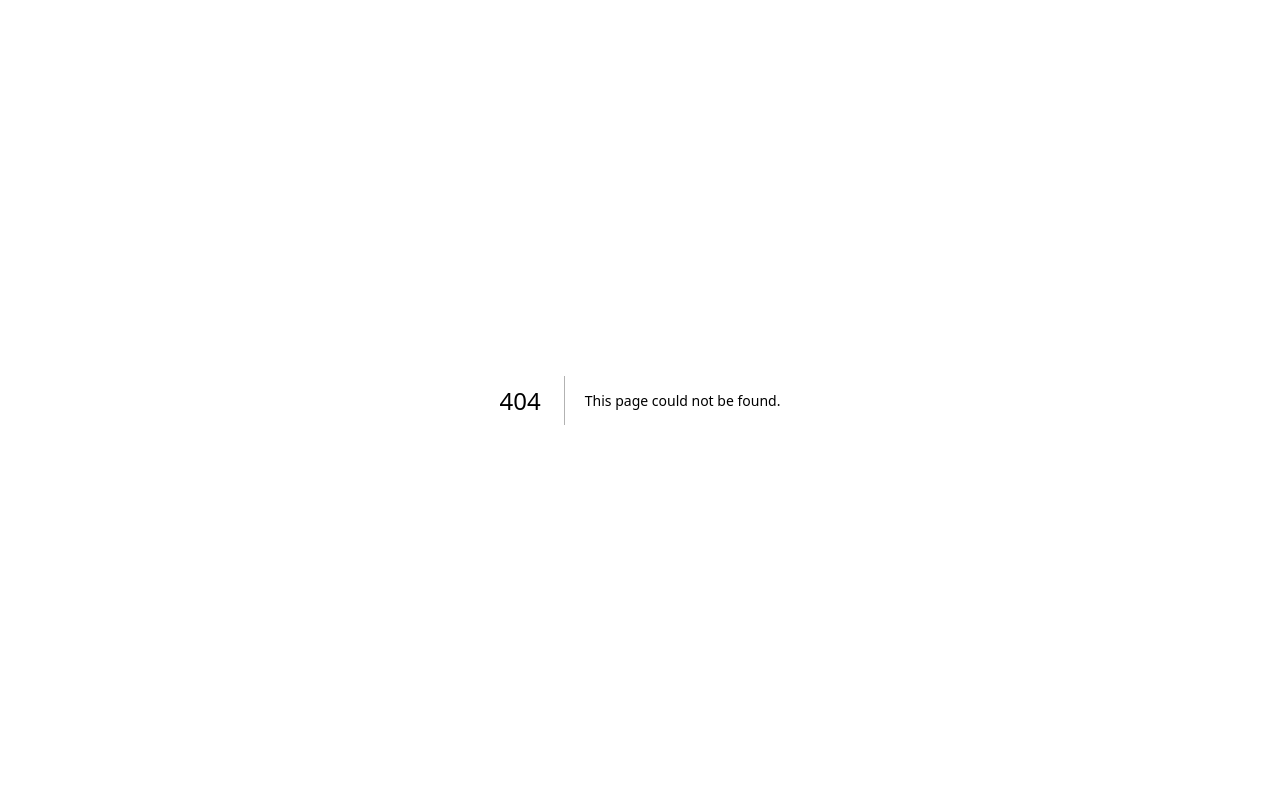
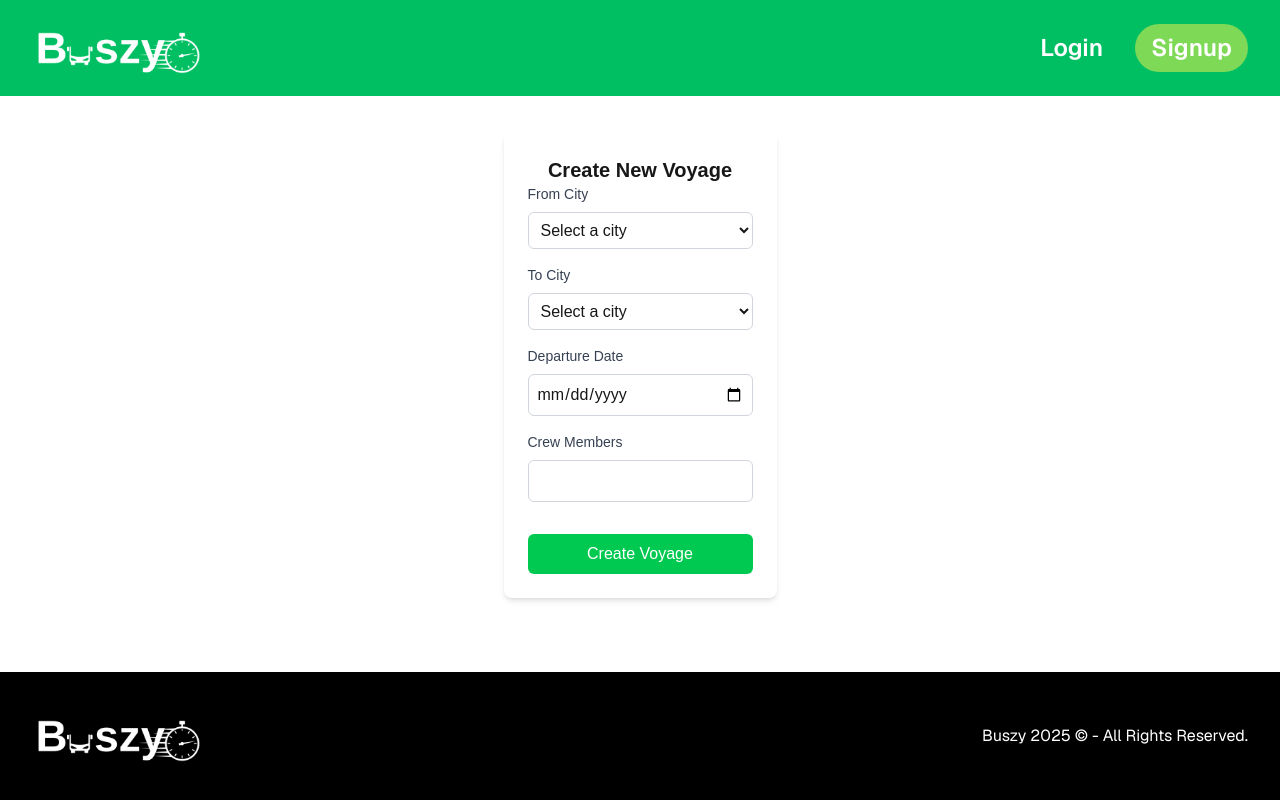
Before and after one commit to emremustu/buszy, a Next.js app in the folder frontend/: page /administrations/addVoyages in a window 1280 px wide. Before the commit this address had no page. Built offline with nearby package versions, Linux system fonts and the light colour scheme.

Commit message:
berenay adminPage updates

```diff
--- /dev/null
+++ b/frontend/app/administrations/addVoyages/page.tsx
@@ -0,0 +1,125 @@
+'use client';
+import React, { useState } from 'react';
+import Footer from '@/app/components/Footer';
+import Navbar from '@/app/components/Navbar';
+
+const cities: string[] = [
+    "Adana", "Adıyaman", "Afyonkarahisar", "Ağrı", "Aksaray",
+    "Amasya", "Ankara", "Antalya", "Ardahan", "Artvin",
+    "Aydın", "Balıkesir", "Bartın", "Batman", "Bayburt",
+    "Bilecik", "Bingöl", "Bitlis", "Bolu", "Burdur",
+    "Bursa", "Çanakkale", "Çankırı", "Çorum", "Denizli",
+    "Diyarbakır", "Edirne", "Elazığ", "Erzincan", "Erzurum",
+    "Eskişehir", "Gaziantep", "Giresun", "Gümüşhane", "Hakkari",
+    "Hatay", "Iğdır", "Isparta", "İstanbul", "İzmir",
+    "Kahramanmaraş", "Karabük", "Karaman", "Kars", "Kastamonu",
+    "Kayseri", "Kırıkkale", "Kırklareli", "Kırşehir", "Kocaeli",
+    "Konya", "Kütahya", "Malatya", "Manisa", "Mardin",
+    "Mersin", "Muğla", "Muş", "Nevşehir", "Niğde",
+    "Ordu", "Osmaniye", "Rize", "Sakarya", "Samsun",
+    "Siirt", "Sinop", "Sivas", "Şanlıurfa", "Şırnak",
+    "Tekirdağ", "Tokat", "Trabzon", "Tunceli", "Uşak",
+    "Van", "Yalova", "Yozgat", "Zonguldak"
+];
+
+const AddVoyagePage = () => {
+    const [fromCity, setFromCity] = useState<string>("");
+    const [toCity, setToCity] = useState<string>("");
+    const [departureDate, setDepartureDate] = useState<string>("");
+    const [crew, setCrew] = useState<string>("");  // Default 1 person
+
+    const handleSubmit = (e: React.FormEvent) => {
+        e.preventDefault();
+
+        const voyageData = {
+            fromCity,
+            toCity,
+            departureDate,
+            crew,
+        };
+
+        console.log("Voyage Data:", voyageData);
+        // Burada API'ye veri gönderebilirsiniz
+    };
+
+    return (
+        <>
+            <div className='flex flex-col h-screen'>
+                <Navbar />
+                <div className='mt-9 max-w-sm mx-auto bg-white shadow-md rounded-lg p-6'>
+                    <h1 className='text-xl font-semibold text-center'>Create New Voyage</h1>
+                    <form onSubmit={handleSubmit} className='space-y-4'>
+                        <div>
+                            <label htmlFor="fromCity" className="block text-sm font-medium text-gray-700">From City</label>
+                            <select
+                                id="fromCity"
+                                name="fromCity"
+                                value={fromCity}
+                                onChange={(e) => setFromCity(e.target.value)}
+                                className="w-full mt-2 p-2 border border-gray-300 rounded-md"
+                                required
+                            >
+                                <option value="">Select a city</option>
+                                {cities.map((city, index) => (
+                                    <option key={index} value={city}>{city}</option>
+                                ))}
+                            </select>
+                        </div>
+                        <div>
+                            <label htmlFor="toCity" className="block text-sm font-medium text-gray-700">To City</label>
+                            <select
+                                id="toCity"
+                                name="toCity"
+                                value={toCity}
+                                onChange={(e) => setToCity(e.target.value)}
+                                className="w-full mt-2 p-2 border border-gray-300 rounded-md"
+                                required
+                            >
+                                <option value="">Select a city</option>
+                                {cities.map((city, index) => (
+                                    <option key={index} value={city}>{city}</option>
+                                ))}
+                            </select>
+                        </div>
+                        <div>
+                            <label htmlFor="departureDate" className="block text-sm font-medium text-gray-700">Departure Date</label>
+                            <input
+                                type="date"
+                                id="departureDate"
+                                name="departureDate"
+                                value={departureDate}
+                                onChange={(e) => setDepartureDate(e.target.value)}
+                                className="w-full mt-2 p-2 border border-gray-300 rounded-md"
+                                required
+                            />
+                        </div>
+                        <div>
+                            <label htmlFor="crew" className="block text-sm font-medium text-gray-700">Crew Members</label>
+                            <input
+                                type="text"
+                                id="crew"
+                                name="crew"
+                                value={crew}
+                                onChange={(e) => setCrew(e.target.value)}
+                                className="w-full mt-2 p-2 border border-gray-300 rounded-md"
+                                required
+                            />
+                        </div>
+                        <div className="text-center">
+                            <button
+                                type="submit"
+                                className="mt-4 w-full bg-green-500 text-white py-2 rounded-md hover:bg-green-600 focus:outline-none"
+                            >
+                                Create Voyage
+                            </button>
+                        </div>
+                    </form>
+                </div>
+                <div className='mt-auto'></div>
+                <Footer />
+            </div>
+        </>
+    );
+};
+
+export default AddVoyagePage;
--- /dev/null
+++ b/frontend/app/administrations/changeVoyageInfo/page.tsx
@@ -0,0 +1,9 @@
+import React from 'react'
+
+const changeVoyageInfo = () => {
+  return (
+    <div>changeVoyageInfo</div>
+  )
+}
+
+export default changeVoyageInfo
--- a/frontend/app/administrations/page.tsx
+++ b/frontend/app/administrations/page.tsx
@@ -14,12 +14,12 @@ const adminPage = () => {
                         {/* See Voyages Button */}
 
                         <div className='flex flex-col space-y-5 '>
-                            <Link href='/seeVoyages' className="bg-primarybr text-white py-2 px-4 rounded-3xl hover:bg-green-600 w-124 flex items-center justify-center ">
+                            <Link href='/administrations/seeVoyages' className="bg-primarybr text-white py-2 px-4 rounded-3xl hover:bg-green-600 w-124 flex items-center justify-center ">
                                 See Voyages
                             </Link>
                             <div className='flex flex-row space-x-10 space-y-4 ' >
                                 {/* Add a Voyage Button */}
-                                <Link href='/' className="bg-primarybr text-white py-2 px-4 rounded-3xl hover:bg-green-600 h-14 w-57 flex items-center justify-center">
+                                <Link href='/administrations/addVoyages' className="bg-primarybr text-white py-2 px-4 rounded-3xl hover:bg-green-600 h-14 w-57 flex items-center justify-center">
                                     Add a Voyage
                                 </Link>
 
--- a/frontend/app/administrations/seeVoyages/page.tsx
+++ b/frontend/app/administrations/seeVoyages/page.tsx
@@ -1,24 +1,20 @@
 'use client';
-import React, { useState } from 'react';
+import React, { useState, useEffect } from 'react';
 import Navbar from '../../components/Navbar';
 import Footer from '../../components/Footer';
 
 const CardComponent = () => {
-    const [inputText, setInputText] = useState('');
-
-    const handleInputChange = (event: React.ChangeEvent<HTMLInputElement>) => {
-        setInputText(event.target.value);
-    };
-    const [bus_id, setBus_id] = useState('');
     const [bus_plate, setBus_plate] = useState('');
+    const [responseMessage, setResponseMessage] = useState<string>(''); // API'dan gelen mesajı tutacak state
+    const [voyageData, setVoyageData] = useState<any>(null); // Voyage verilerini tutacak state
 
     const handleSubmit = async (e: React.FormEvent) => {
-        e.preventDefault();// Formun sayfa yenilenmesini engelle
-        const bus_id_int=parseInt(bus_id);
-        const data={
-            bus_id_int,
-            bus_plate,
-        }
+        e.preventDefault(); // Formun sayfa yenilenmesini engelle
+
+        const data = {
+            bus_plate: bus_plate,
+        };
+
         // POST isteği gönderme
         try {
             const response = await fetch('http://localhost:8000/api/get-voyage', {
@@ -32,25 +28,32 @@ const CardComponent = () => {
             const result = await response.json();
 
             if (result.success) {
-            alert("Kayıt başarılı!");
+                setResponseMessage("Voyage found!");
+                setVoyageData(result.voyage); // Gelen voyage verisini state'e kaydet
             } else {
-            alert(result.message || "Bir hata oluştu!"); // Hata mesajını burada göster
+                setResponseMessage(result.message || "Bir hata oluştu!"); // Hata mesajı
+                setVoyageData(null); // Eğer hata varsa voyageData'yı sıfırla
             }
         } catch (error) {
             console.error("Error during fetch:", error);
-          alert("Bir hata oluştu, lütfen tekrar deneyin.");
+            setResponseMessage("Bir hata oluştu, lütfen tekrar deneyin.");
+            setVoyageData(null);
         }
     };
 
+    // voyageData'yı kontrol et
+    useEffect(() => {
+        console.log(voyageData); // voyageData'nın verisini kontrol et
+    }, [voyageData]); // voyageData değiştiğinde çalışacak
 
     return (
         <>
             <div className='flex flex-col h-screen'>
-                <Navbar></Navbar>
-                <div className="mt-16 max-w-sm mx-auto  bg-white shadow-md rounded-lg overflow-hidden">
+                <Navbar/>
+                <div className="mt-16 max-w-sm mx-auto bg-white shadow-md rounded-lg overflow-hidden">
                     <h1 className='mt-7 text-center font-sans'>See Voyages</h1>
                     <div className="p-4">
-                        <form onSubmit={handleSubmit} action="">
+                        <form onSubmit={handleSubmit}>
                             <div className='flex flex-row space-x-10'>
                                 <input
                                     type="text"
@@ -59,27 +62,33 @@ const CardComponent = () => {
                                     className="w-full p-2 border border-gray-300 rounded-md focus:outline-none focus:ring-2 focus:ring-green-500"
                                     placeholder="Plate Number"
                                 />
-                                <h1> OR </h1>
-                                <input
-                                    type="number"
-                                    value={bus_id}
-                                    onChange={(e) => setBus_id(e.target.value)}
-                                    className="w-full p-2 border border-gray-300 rounded-md focus:outline-none focus:ring-2 focus:ring-green-500"
-                                    placeholder="Bus ID"
-                                />
                             </div>
                             <button type='submit' className="mt-4 w-full bg-green-500 text-white py-2 rounded-md hover:bg-green-600 focus:outline-none">
                                 Search
                             </button>
                         </form>
                     </div>
+
+                    {/* API'dan gelen mesaj veya voyage verisini kart olarak göster */}
+                    {responseMessage && (
+                        <div className="mt-5 p-4 border rounded-md bg-gray-100">
+                            <h2 className="text-lg font-semibold">{responseMessage}</h2>
+                            {/* Eğer voyage verisi varsa, onu da kart içinde göster */}
+                            {voyageData && (
+                                <div className="mt-4">
+                                    <p><strong>Bus ID:</strong> {voyageData[0]}</p>
+                                    <p><strong>Bus Plate:</strong> {voyageData[2]}</p>
+                                    <p><strong>Departure Time:</strong> {voyageData.departure_time}</p>
+                                    {/* Diğer voyage bilgilerini burada gösterebilirsiniz */}
+                                </div>
+                            )}
+                        </div>
+                    )}
                 </div>
                 <div className='mt-auto'></div>
-                <Footer></Footer>
+                <Footer />
             </div>
-
         </>
-
     );
 };
 
```
Lines whose indentation alone changed are shown as unchanged.
